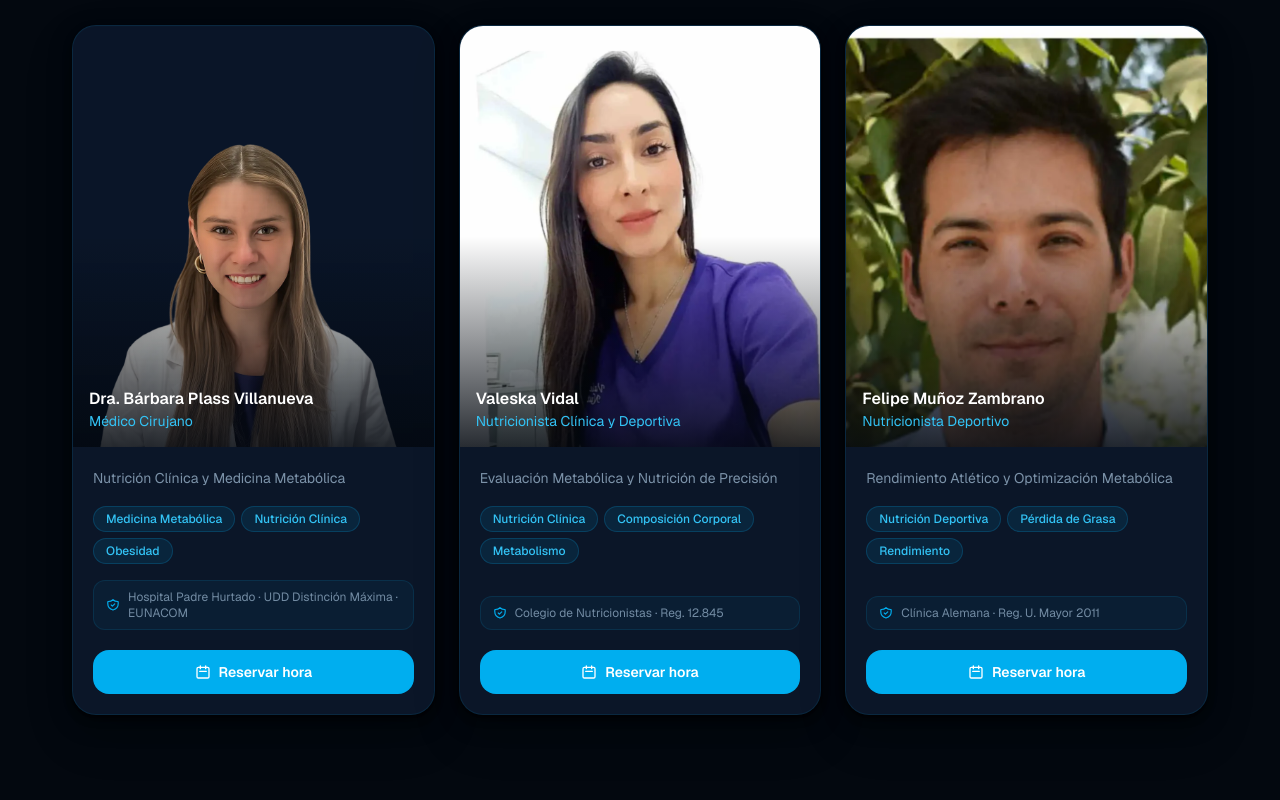
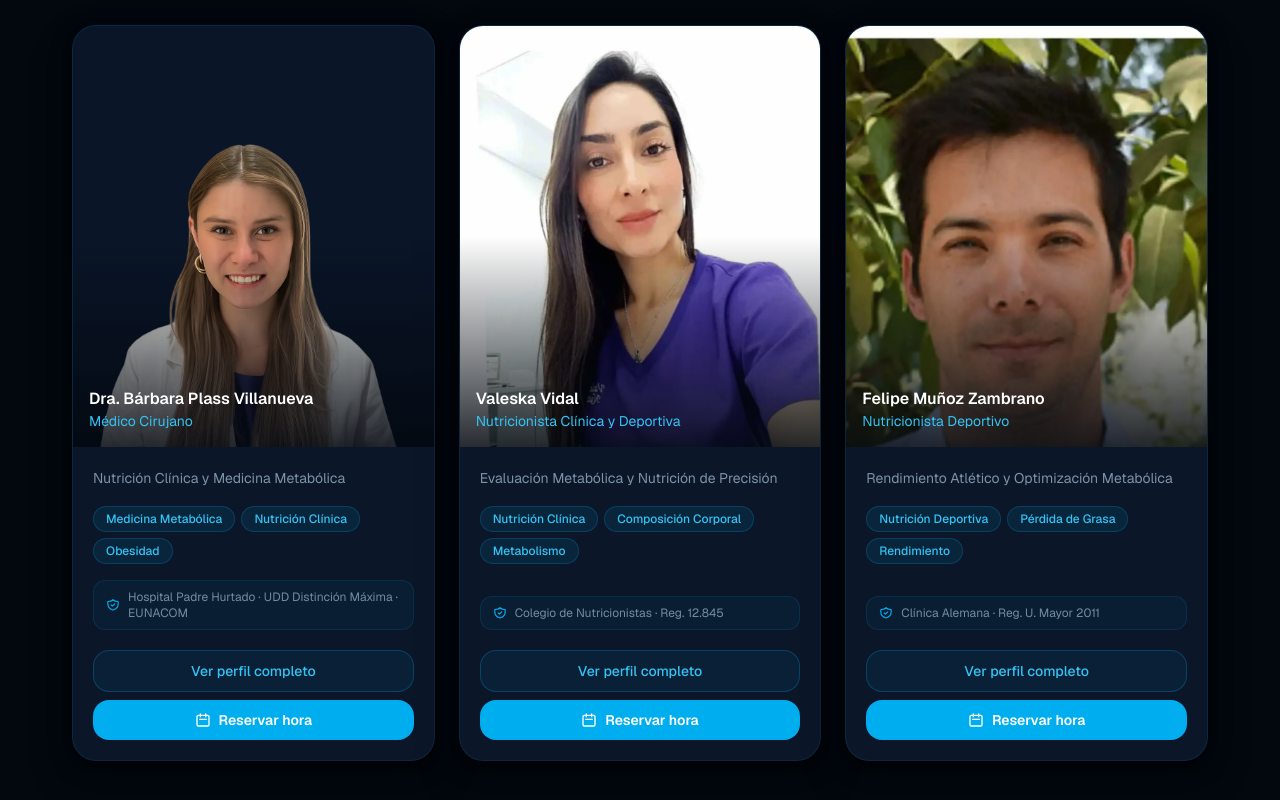
Before and after one commit to felipemunoz1983-alt/centro-metabolico, a Next.js app: page /consulta-medica in a window 1280 px wide. Shown: the part 308-1108 px from the top of the page. Built offline with nearby package versions, Linux system fonts and the light colour scheme.

Commit message:
feat: link professional cards to their profile anchor on home page

```diff
--- a/src/app/consulta-medica/page.tsx
+++ b/src/app/consulta-medica/page.tsx
@@ -133,10 +133,22 @@ export default function ConsultaMedicaPage() {
                   <span className="text-xs" style={{ color: "rgba(200,230,255,0.55)" }}>{p.badge} · {p.registro}</span>
                 </div>
 
-                {/* CTA */}
+                {/* CTAs */}
+                <div className="mt-1 flex flex-col gap-2">
+                  <Link
+                    href={`/#${p.id}`}
+                    className="flex items-center justify-center gap-2 rounded-2xl py-2.5 text-sm font-medium transition-all"
+                    style={{
+                      border: "1px solid rgba(0,174,239,0.25)",
+                      backgroundColor: "rgba(0,174,239,0.07)",
+                      color: "var(--brand-light)",
+                    }}
+                  >
+                    Ver perfil completo
+                  </Link>
                   <Link
                     href="/agendar"
-                  className="mt-1 flex items-center justify-center gap-2 rounded-2xl py-3 text-sm font-semibold text-white transition-all"
+                    className="flex items-center justify-center gap-2 rounded-2xl py-2.5 text-sm font-semibold text-white transition-all"
                     style={{ backgroundColor: "var(--brand)" }}
                   >
                     <svg className="w-4 h-4" fill="none" viewBox="0 0 24 24" stroke="currentColor" strokeWidth={2}>
@@ -146,6 +158,7 @@ export default function ConsultaMedicaPage() {
                   </Link>
                 </div>
               </div>
+            </div>
           ))}
         </div>
 
--- a/src/components/sections/TeamSection.tsx
+++ b/src/components/sections/TeamSection.tsx
@@ -346,7 +346,7 @@ export function TeamSection() {
 
       <div className="mx-auto max-w-[1400px] px-6 md:px-8">
         {team.map((member, idx) => (
-          <div key={member.id}>
+          <div key={member.id} id={member.id}>
             {/* Divider between members */}
             {idx > 0 && (
               <div className="mx-auto h-px max-w-[800px]" style={{ background: "linear-gradient(to right, transparent, rgba(0,174,239,0.15), transparent)" }} />
```
Lines whose indentation alone changed are shown as unchanged.
